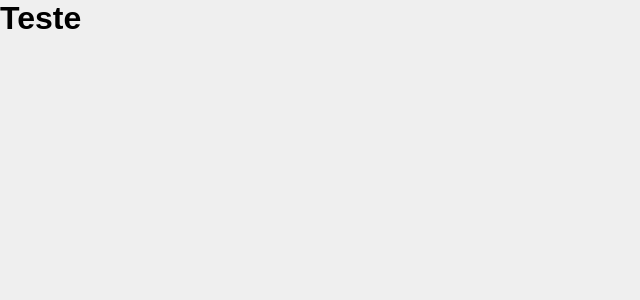
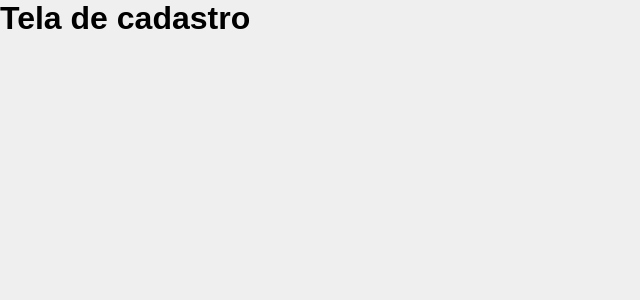
Before and after one commit to Andrea-Ribeiro/so-app, a React (Create React App) app: page /cadastro in a window 1280 px wide. Shown: the top 300 px of the page, without its empty margins (0-640 px from the left). Built offline with nearby package versions, Linux system fonts and the light colour scheme.

Commit message:
Creating routes to the app

```diff
--- a/src/App.js
+++ b/src/App.js
@@ -1,8 +1,12 @@
+import { BrowserRouter } from "react-router-dom";
+import RoutesApp from "./routes";
 
 function App() {
   return (
     <div className="App">
-      <h1>Teste</h1>
+      <BrowserRouter>
+      <RoutesApp />
+      </BrowserRouter>
     </div>
   );
 }
--- /dev/null
+++ b/src/routes/index.js
@@ -0,0 +1,16 @@
+import {Routes, Route} from 'react-router-dom'
+
+import SignIn from '../pages/SignIn'
+import SignUp from '../pages/SignUp'
+
+
+function RoutesApp(){
+    return(
+        <Routes>
+            <Route path="/" element={<SignIn />} />
+            <Route path="/cadastro" element={<SignUp />} />
+        </Routes>
+    )
+}
+
+export default RoutesApp;
```
